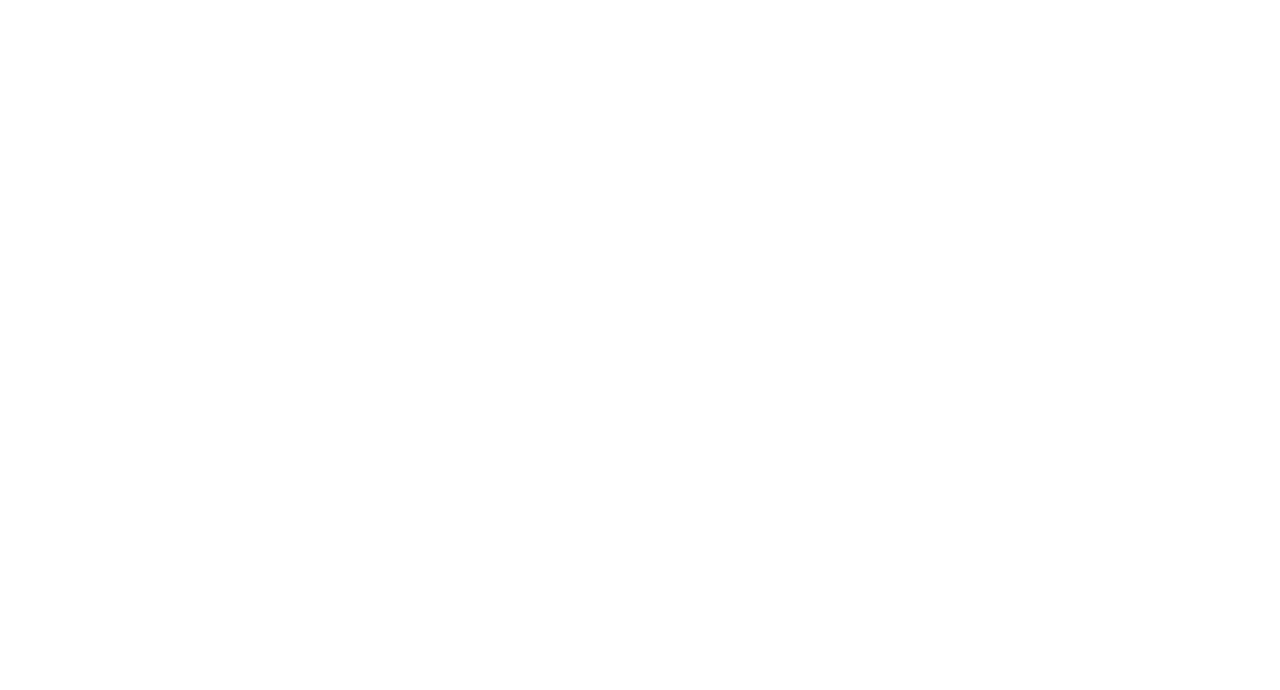
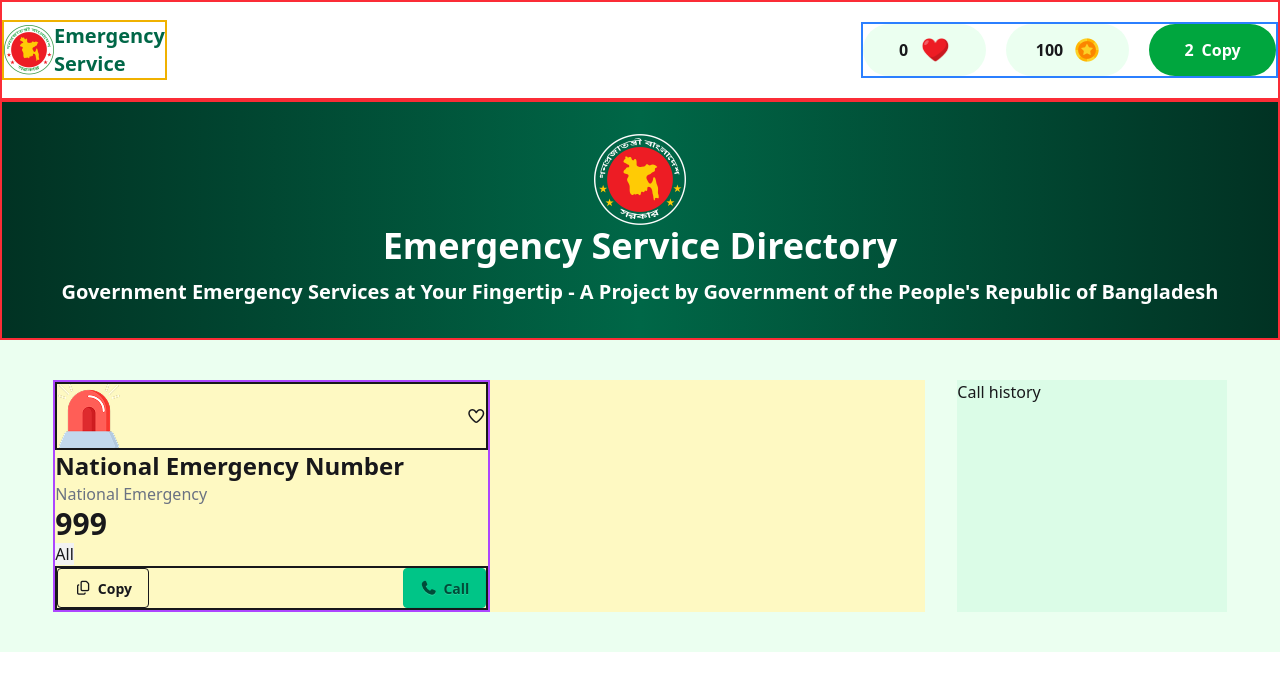
Before and after one commit to MinhazulAlamin/assignment-05, a plain HTML site: page index.html in a window 1280 px wide. Drawn offline with nearby package versions, Linux system fonts and the light colour scheme; a web font is replaced by a local one.

Commit message:
banner section added

```diff
--- a/index.html
+++ b/index.html
@@ -6,13 +6,80 @@
     <title>Emergency Hotline</title>
     <!-- DaisyUI CDN -->
     <link href="https://cdn.jsdelivr.net/npm/daisyui@5" rel="stylesheet" type="text/css" />
+    <!-- Tailwind CDN -->
+     <script src="https://cdn.jsdelivr.net/npm/@tailwindcss/browser@4"></script>
     <!-- font CDN -->
      <link rel="preconnect" href="https://fonts.googleapis.com">
     <link rel="preconnect" href="https://fonts.gstatic.com" crossorigin>
     <link href="https://fonts.googleapis.com/css2?family=Hind+Madurai:wght@300;400;500;600;700&display=swap" rel="stylesheet">
-
+    <!-- font css -->
+    <link rel="stylesheet" href="./styles/styles.css">
+    <!-- fontawsome cdn -->
+     <link rel="stylesheet" href="https://cdnjs.cloudflare.com/ajax/libs/font-awesome/7.0.0/css/all.min.css" integrity="sha512-DxV+EoADOkOygM4IR9yXP8Sb2qwgidEmeqAEmDKIOfPRQZOWbXCzLC6vjbZyy0vPisbH2SyW27+ddLVCN+OMzQ==" crossorigin="anonymous" referrerpolicy="no-referrer" />
 </head>
 <body>
+    <header class="border-2 border-red-500 min-h-[100px] container mx-auto flex justify-between items-center ">
+        <div class="nav-left border-2 border-yellow-500 flex items-center justify-center">
+                <img src="./assets/logo.png" alt="" class="max-w-[50px] max-h-[50px]">
+                <p class="text-[#006747] font-extrabold text-xl">Emergency <br> Service</p>
+            </div>
 
+            <div class="nav-right border-2 border-blue-500 gap-5 flex">
+                <div class="heart-count bg-[#41ff6b1a] w-[123px] rounded-[50px] flex justify-center items-center gap-3">
+                    <p class="font-black">0</p>
+                    <img src="./assets/heart.png" alt="" class="max-w-[30px] max-h-[30px]">
+                </div>
+                <div class="coin-count bg-[#41ff6b1a] w-[123px] rounded-[50px] flex justify-center items-center gap-3">
+                    <p class="font-black">100</p>
+                    <img src="./assets/coin.png" alt="" class="max-w-[24px] max-h-[24px]">
+                </div>
+                <div class="copy-count flex items-center justify-center gap-2 bg-[#00a63e] w-[127px] h-[52px] rounded-[40px] text-white font-semibold">
+                    <p>2</p>
+                    <p>Copy</p>
+                </div>
+            </div>
+    </header>
+
+    <main class="bg-[#41ff6b1a]">
+        <!-- banner section -->
+        <section class="">
+            <div class="banner-container border-2 border-red-500 bg-gradient-to-r from-[#013223] via-[#006747] to-[#013223] min-h-[240px] mx-auto justify-center items-center flex flex-col items-center justify-center">
+                <img src="./assets/logo-dark.png" alt="" class="max-w-[92px] max-h-[92px] ">
+                <h2 class="text-white font-bold text-4xl">Emergency Service Directory</h2>
+                <p class="text-white font-semibold text-xl mt-3">Government Emergency Services at Your Fingertip - A Project by  Government of the People's Republic of Bangladesh</p>
+            </div>
+        </section>
+
+        <!-- Emergency hotline section -->
+        <section id="number-history-container" class="w-11/12 container mx-auto py-10 grid grid-cols-12 gap-8 ">
+            <!-- emergency cards -->
+            <section id="emergency-number-card-container" class="bg-yellow-100 col-span-9">
+                <!-- Emergency number card-1 -->
+                 <div id="hotline-card-parent" class="max-w-[437px] max-h-[360px] border-2 border-purple-500 ">
+
+                    <div id="icon-image-div" class="border-2 flex justify-between items-center">
+                        <img src="./assets/emergency.png" alt="" class="">
+                        <i class="fa-regular fa-heart"></i>
+                    </div>
+                    <div id="service-title-container">
+                        <p class="text-2xl font-bold">National Emergency Number</p>
+                        <p class="text-gray-500">National Emergency</p>
+                        <h2 class="text-3xl font-bold">999</h2>
+                        <span class="bg-[#F2F2F2] ">All</span>
+                    </div>
+                    <div id="card-btn-container" class="border-2 flex justify-between">
+                        <button class="btn btn-outline"><i class="fa-regular fa-copy"></i> Copy</button>
+                        <button class="btn btn-active btn-success"><i class="fa-solid fa-phone"></i> Call</button>
+                    </div>
+                 </div>
+            </section>
+
+
+            <!-- call history -->
+            <aside id="call-history" class="bg-green-100 col-span-3">
+                <h1>Call history</h1>
+            </aside>
+        </section>
+    </main>
 </body>
 </html>
--- /dev/null
+++ b/styles/styles.css
@@ -0,0 +1,6 @@
+@import url('https://fonts.googleapis.com/css2?family=Hind+Madurai:wght@300;400;500;600;700&display=swap');
+
+.hind-madurai-font {
+  font-family: "Hind Madurai", sans-serif;
+  font-style: normal;
+}
```
